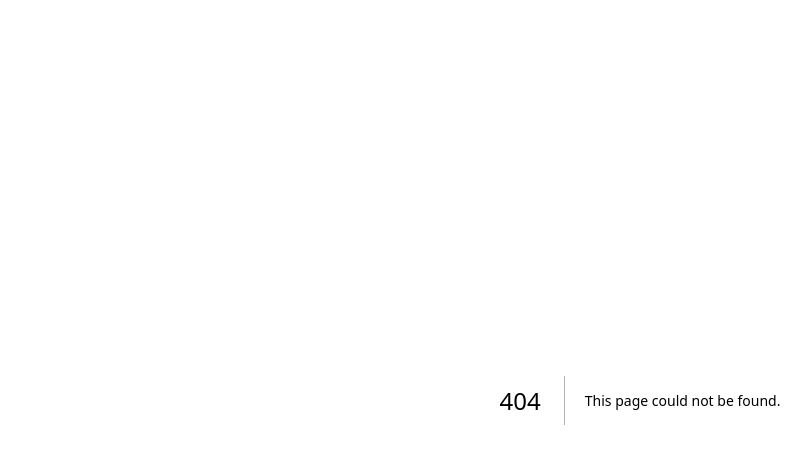
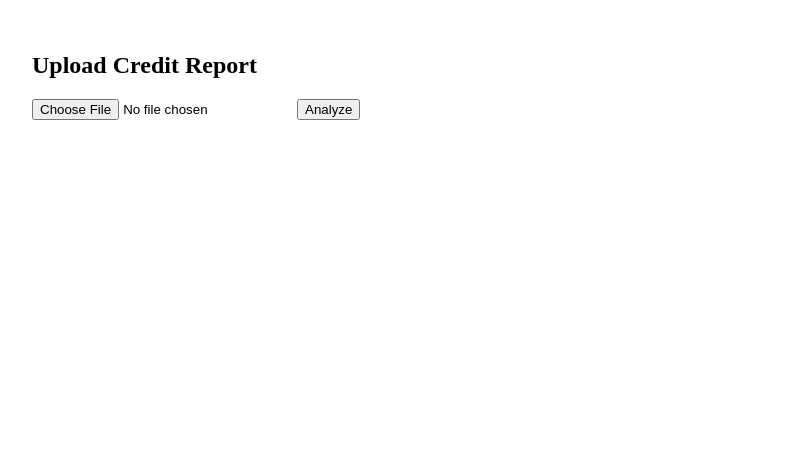
Before and after one commit to cccreditconsults/credit-repair-app, a Next.js app in the folder frontend/nextjs-app/: page /upload in a window 1280 px wide. Before the commit this address had no page. Shown: the top 464 px of the page, without its empty margins (0-811 px from the left). Built offline with nearby package versions, Linux system fonts and the light colour scheme.

Commit message:
Create upload.jsx

```diff
--- /dev/null
+++ b/frontend/nextjs-app/pages/upload.jsx
@@ -0,0 +1,30 @@
+import { useState } from 'react';
+
+export default function Upload() {
+  const [file, setFile] = useState(null);
+  const [result, setResult] = useState(null);
+
+  const submit = async () => {
+    if (!file) return;
+    const form = new FormData();
+    form.append('pdf', file);
+    const res = await fetch(process.env.NEXT_PUBLIC_API_BASE + '/upload-report', {
+      method: 'POST',
+      body: form
+    });
+    setResult(await res.json());
+  };
+
+  return (
+    <main style={{ padding: 24 }}>
+      <h2>Upload Credit Report</h2>
+      <input type="file" accept="application/pdf" onChange={(e)=>setFile(e.target.files?.[0]||null)} />
+      <button onClick={submit} style={{ marginLeft: 12 }}>Analyze</button>
+      {result && (
+        <pre style={{ marginTop: 24, background: '#f5f5f5', padding: 16 }}>
+{JSON.stringify(result, null, 2)}
+        </pre>
+      )}
+    </main>
+  );
+}
```
